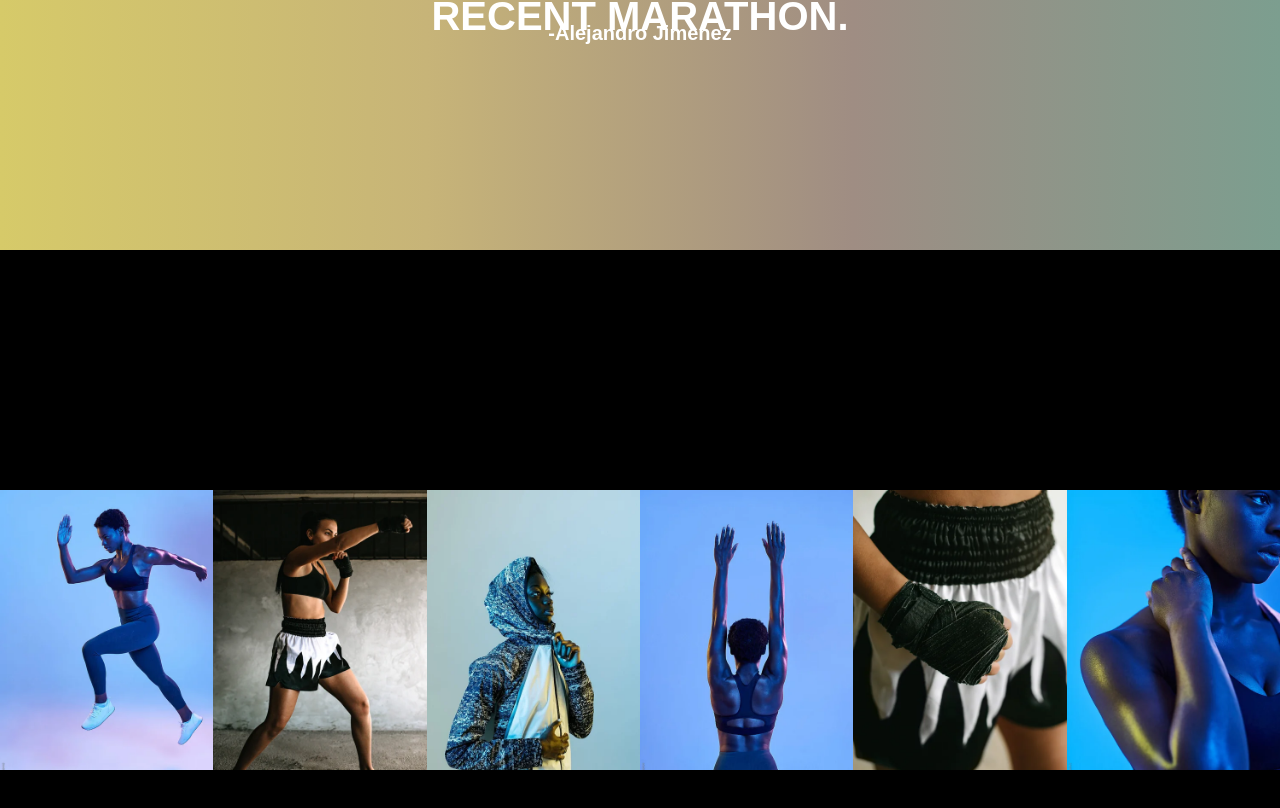
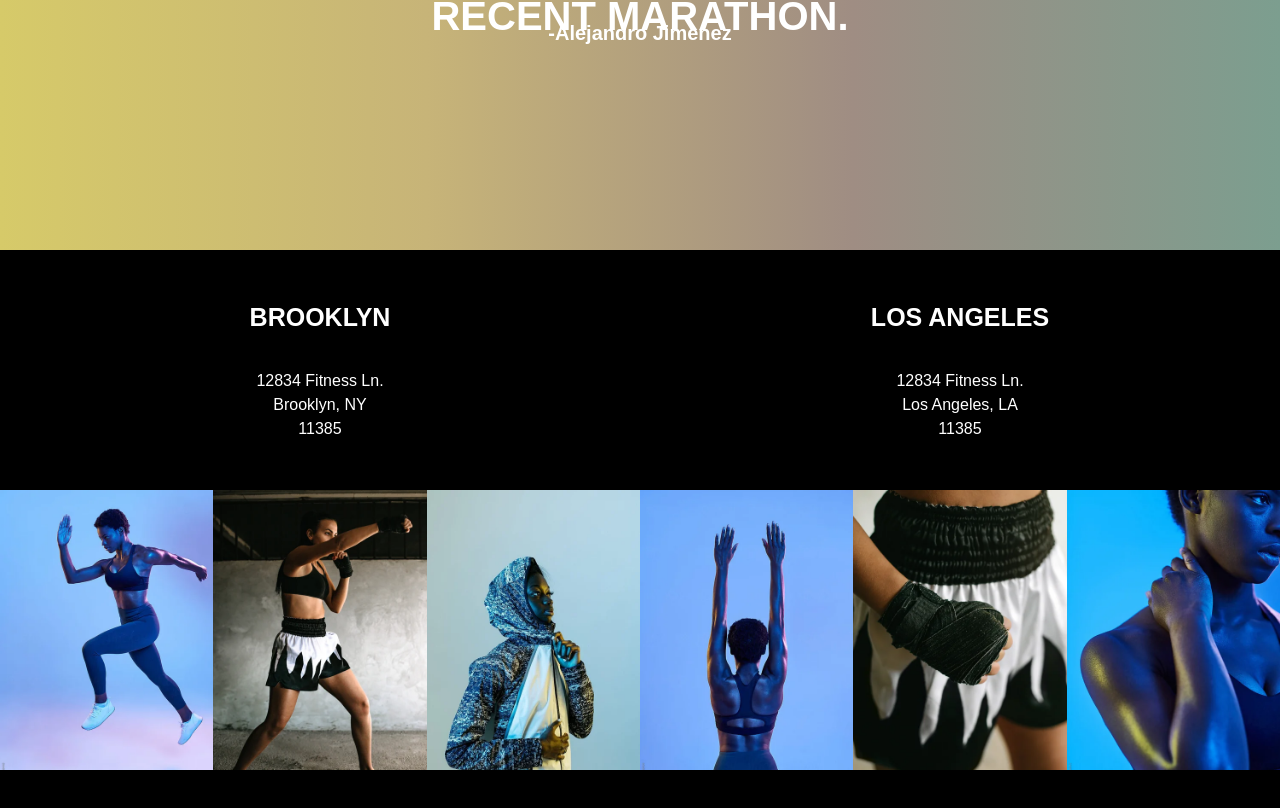
Before and after one commit to mti-Mansouri/klipsan-demo-mehdi-mansouri, a Next.js app: page / in a window 1280 px wide. Shown: the part 3750-4558 px from the top of the page. Built offline with nearby package versions, Linux system fonts and the light colour scheme.

Commit message:
section 6 done

```diff
--- a/src/app/page.tsx
+++ b/src/app/page.tsx
@@ -233,10 +233,8 @@ export default function Home() {
         overflow-hidden
         grid
         grid-cols-[repeat(24,1fr)]
-        grid-rows-[repeat(10,1fr)]">
-
-
-
+        grid-rows-[repeat(10,1fr)]"
+      >
         <p
           className="
                   font-bebas
@@ -262,13 +260,6 @@ export default function Home() {
           KLIPSAN FITNESS WAS CENTRAL IN HELPING ME GAIN THE STAMINA FOR MY
           RECENT MARATHON.
         </p>
-        {/* <p
-        className="
-        text-center
-col-start-[11] col-end-[14] row-start-[7] row-end-[span 1]
-text-[20px]
-        "
-        >-Alejandro Jimenez</p> */}
       </section>
 
       {/* section 6 */}
@@ -280,12 +271,32 @@ text-[20px]
   h-[30vh]
   overflow-hidden
   grid
-  grid-cols-[repeat(24,1fr)]
-  grid-rows-[repeat(6,1fr)]
+  grid-cols-[repeat(6,1fr)]
+  grid-rows-[1]
   "
       >
-        <section></section>
-        <section></section>
+        <section
+          className="
+        col-start-[2] col-end-[3]
+        flex flex-col justify-center items-center
+        "
+        >
+          <p className="font-bebas text-[25px] mb-8 font-bold">BROOKLYN</p>
+          <p>12834 Fitness Ln.</p>
+          <p>Brooklyn, NY</p>
+          <p>11385</p>
+        </section>
+        <section
+          className="
+        col-start-[5] col-end-[6]
+        flex flex-col justify-center items-center
+        "
+        >
+          <p className="font-bebas text-[25px] mb-8 font-bold">LOS ANGELES</p>
+          <p>12834 Fitness Ln.</p>
+          <p>Los Angeles, LA</p>
+          <p>11385</p>
+        </section>
       </section>
 
       {/* section 7 */}
```
